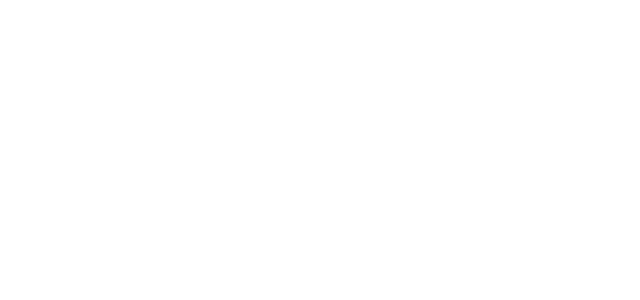
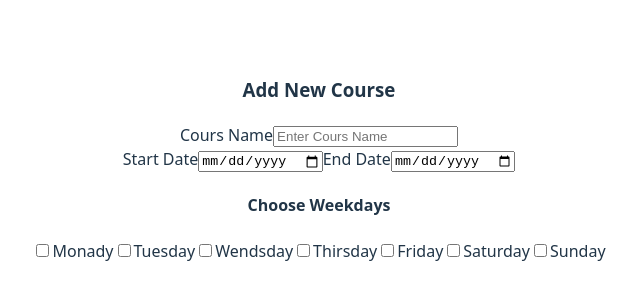
Before and after one commit to j0lev/swipeback-frontend, a React (Vite) app: page /doz/newCourse in a window 1280 px wide. Before the commit this address had no page. Shown: the part 240-540 px from the top of the page, without its empty margins (321-961 px from the left). Built offline with nearby package versions, Linux system fonts and the light colour scheme.

Commit message:
startig the add new Cours form

```diff
--- a/src/App.jsx
+++ b/src/App.jsx
@@ -2,6 +2,8 @@
 import Landingpage from "./routes/landigpage"
 import Feedback from "./routes/feedbackpage"
 import SwipePage from './routes/SwipePage';
+import Dozentpage from "./routes/dozentpage";
+import NewCourse from "./routes/newCourses";
 
 
 function App() {
@@ -10,6 +12,9 @@
       <Route path="/" element={<Landingpage/>}/>
       <Route path="/fb/:fbnr" element={<Feedback />}/>
       <Route path="/swipe" element={<SwipePage />} />
+      <Route path="/doz" element={<Dozentpage/>}/>
+      <Route path="/doz/newCourse" element={<NewCourse/>}/>
+
     </Routes>)
 }
 
--- /dev/null
+++ b/src/routes/dozentpage.jsx
@@ -0,0 +1,20 @@
+
+
+function Dozentpage(){
+
+
+    return(
+        <>
+            <h3>Wilkommen Marcel Davice</h3>
+            <div><a href="doz/newCourse">add new Course</a></div>
+            <div>
+                <h5>My courses</h5>
+
+            </div>
+        </>
+
+    );
+
+}
+
+export default Dozentpage
--- /dev/null
+++ b/src/routes/newCourses.jsx
@@ -0,0 +1,44 @@
+function NewCourse(){
+
+
+    return(
+        <>
+            <h3>Add New Course</h3>
+            <div>
+                <form action="/hiermus die anfrageseite stehen" method="post">
+                    <label htmlFor="cname">Cours Name</label>
+                    <input type="text" id="cname" name="cname" placeholder="Enter Cours Name"/>
+                    <div>
+                        <label htmlFor="stdate">Start Date</label>
+                        <input type="date" id="stdate" name="stdate"/>
+                        <label htmlFor="enddate">End Date</label>
+                        <input type="date" id="enddate" name="enddate"/>
+
+                    </div>
+                    <div>
+                        <h4>Choose Weekdays</h4>
+                        <input type="checkbox" id="wdmon" name="wdmon" value={"monday"} />
+                        <label htmlFor="wdmon">Monady</label>
+                        <input type="checkbox" id="wdtue" name="wdtue" value={"tuesday"} />
+                        <label htmlFor="wdtue">Tuesday</label>
+                        <input type="checkbox" id="wdwnd" name="wdwnd" value={"wendsday"} />
+                        <label htmlFor="wdwnd">Wendsday</label>
+                        <input type="checkbox" id="wdthr" name="wdthr" value={"thirsday"} />
+                        <label htmlFor="wdthr">Thirsday</label>
+                        <input type="checkbox" id="wdfri" name="wdfri" value={"friday"} />
+                        <label htmlFor="wdfri">Friday</label>
+                        <input type="checkbox" id="wdsat" name="wdsat" value={"saturday"} />
+                        <label htmlFor="wdsat">Saturday</label>
+                        <input type="checkbox" id="wdsun" name="wdsun" value={"sunday"} />
+                        <label htmlFor="wdsun">Sunday</label>
+                    </div>
+                </form>
+            </div>
+
+        </>
+
+    );
+
+}
+
+export default NewCourse
```
